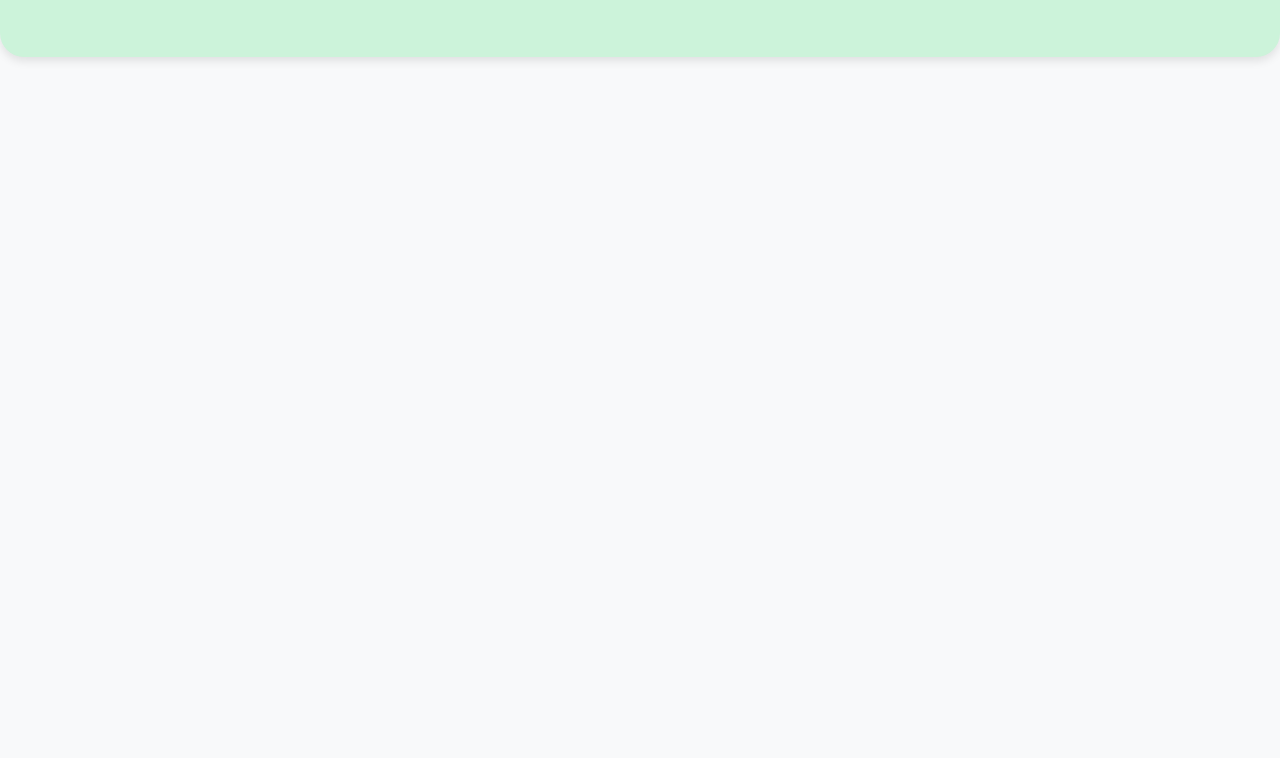
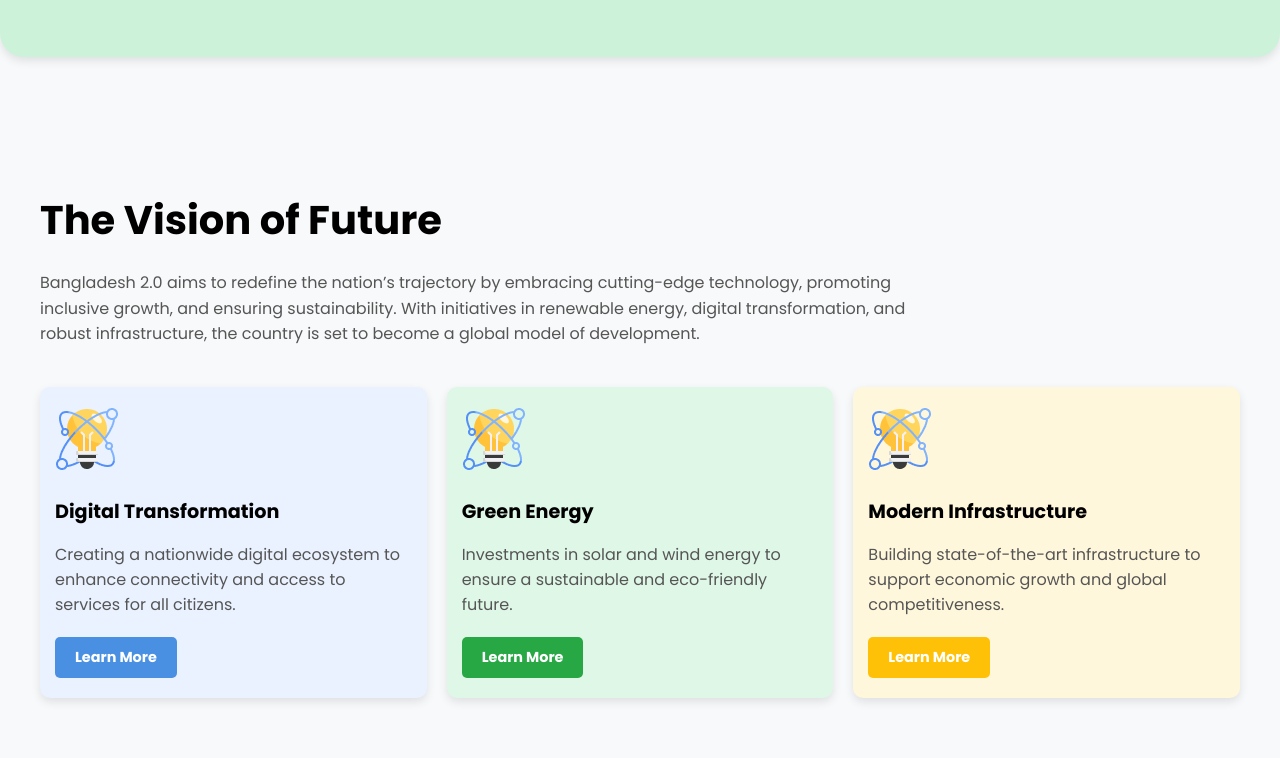
Before and after one commit to rafsan005/assignment-1, a plain HTML site: page index.html in a window 1280 px wide. Shown: the part 464-1222 px from the top of the page. Before the commit the page ends 800 px from the top, so only its background shows below. Drawn offline with Linux system fonts and the light colour scheme.

Commit message:
added vision part

```diff
--- a/index.html
+++ b/index.html
@@ -21,7 +21,46 @@
       <img src="assets/hero.png" alt="">
     </div>
   </section>
+  <!-- Vision Section -->
+  <section class="vision-section">
+    <div class="vision-container">
+      <h2 class="vision-title">The Vision of Future</h2>
+      <p class="vision-description">
+        Bangladesh 2.0 aims to redefine the nation’s trajectory by embracing cutting-edge technology, promoting
+        inclusive growth, and ensuring sustainability. With initiatives in renewable energy, digital transformation, and
+        robust infrastructure, the country is set to become a global model of development.
+      </p>
+      <div class="vision-cards">
+        <!-- Digital Transformation Card -->
+        <div class="vision-card vision-blue">
+          <img src="assets/card-icon.png" alt="" class="">
+          <h3 class="vision-card-title">Digital Transformation</h3>
+          <p class="vision-card-description">
+            Creating a nationwide digital ecosystem to enhance connectivity and access to services for all citizens.
+          </p>
+          <a href="#" class="vision-btn vision-btn-blue">Learn More</a>
+        </div>
 
+        <div class="vision-card vision-green">
+          <img src="assets/card-icon.png" alt="" class="">
+          <h3 class="vision-card-title">Green Energy</h3>
+          <p class="vision-card-description">
+            Investments in solar and wind energy to ensure a sustainable and eco-friendly future.
+          </p>
+          <a href="#" class="vision-btn vision-btn-green">Learn More</a>
+        </div>
+
+        <div class="vision-card vision-yellow">
+          <img src="assets/card-icon.png" alt="" class="">
+          <h3 class="vision-card-title">Modern Infrastructure</h3>
+          <p class="vision-card-description">
+            Building state-of-the-art infrastructure to support economic growth and global competitiveness.
+          </p>
+          <a href="#" class="vision-btn vision-btn-yellow">Learn More</a>
+        </div>
+      </div>
+    </div>
+  </section>
 
 </body>
 
--- a/style/style.css
+++ b/style/style.css
@@ -67,3 +67,107 @@ body {
   max-width: 400px;
   display: block;
 }
+
+/* Vision */
+.vision-section {
+  background-color: #f8f9fa;
+  padding: 60px 20px;
+}
+
+.vision-container {
+  max-width: 1200px;
+  margin: 0 auto;
+  text-align: center;
+}
+
+.vision-title {
+  font-size: 2.5rem;
+  font-weight: bold;
+  color: #000;
+  margin-bottom: 20px;
+  text-align: left;
+}
+
+.vision-description {
+  font-size: 1rem;
+  color: #555;
+  margin-bottom: 40px;
+  line-height: 1.6;
+  max-width: 900px;
+  text-align: left;
+
+  margin-right: auto;
+}
+
+.vision-cards {
+  display: flex;
+  flex-wrap: wrap;
+  gap: 20px;
+  justify-content: left;
+}
+
+.vision-card {
+  flex: 1;
+  max-width: 400px;
+  background-color: #fff;
+  padding: 20px 15px;
+  border-radius: 10px;
+  text-align: left;
+  box-shadow: 0px 4px 10px rgba(0, 0, 0, 0.1);
+}
+
+.vision-blue {
+  background-color: #eaf1ff;
+}
+
+.vision-green {
+  background-color: #dff7e7;
+}
+
+.vision-yellow {
+  background-color: #fff7db;
+}
+
+.vision-icon {
+  width: 60px;
+  margin-bottom: 15px;
+}
+
+.vision-card-title {
+  font-size: 1.2rem;
+  font-weight: bold;
+  color: #000;
+  margin-bottom: 10px;
+}
+
+.vision-card-description {
+  font-size: 1rem;
+  color: #555;
+  margin-bottom: 20px;
+}
+
+.vision-btn {
+  display: inline-block;
+  padding: 10px 20px;
+  border-radius: 5px;
+  font-size: 0.9rem;
+  font-weight: bold;
+  color: #fff;
+  text-decoration: none;
+}
+
+.vision-btn-blue {
+  background-color: #4a90e2;
+}
+
+.vision-btn-green {
+  background-color: #28a745;
+}
+
+.vision-btn-yellow {
+  background-color: #ffc107;
+}
+
+.vision-btn:hover {
+  opacity: 0.9;
+}
```
